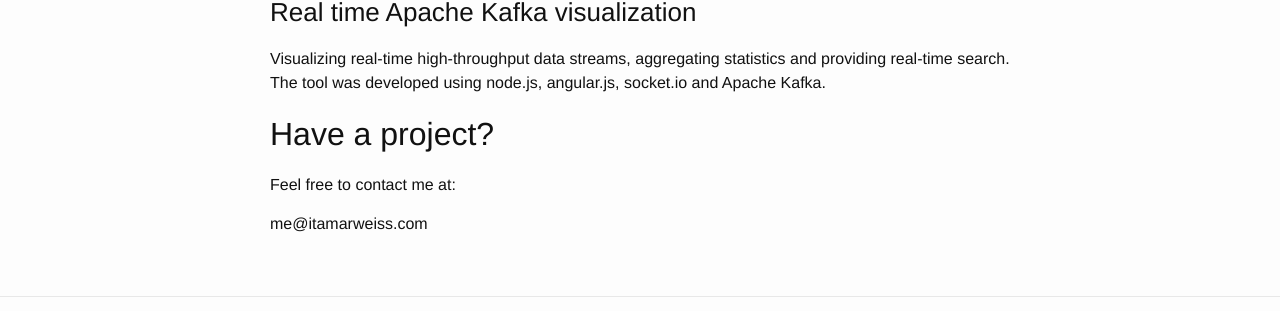
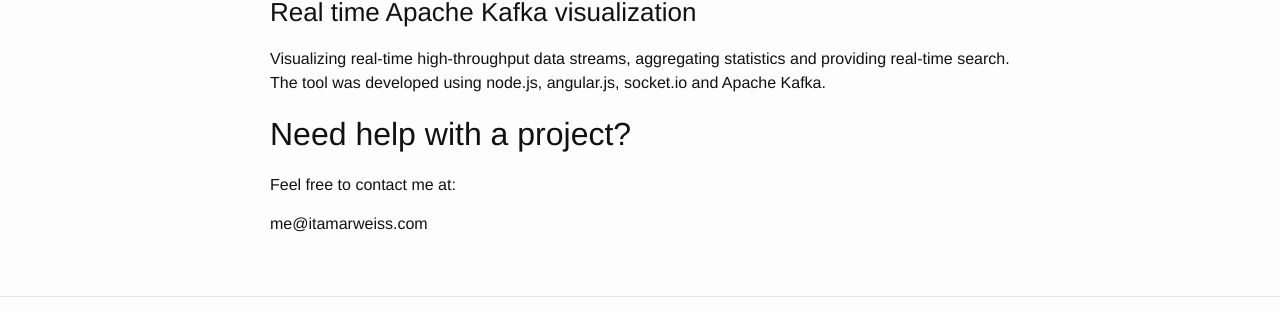
Before and after one commit to itamarwe/itamarwe.github.io, a Jekyll site: the page built from portfolio.md, in a window 1280 px wide. Shown: the part 1854-2165 px from the top of the page. Built offline with Jekyll 4.4.1, drawn with Linux system fonts in a browser that asks for light colours.

Commit message:
Phrasing

```diff
--- a/portfolio.md
+++ b/portfolio.md
@@ -46,7 +46,7 @@ A user-friendly Facebook for app that allows to create and practice flash-cards.
 Visualizing real-time high-throughput data streams, aggregating statistics and providing real-time search.
 The tool was developed using node.js, angular.js, socket.io and Apache Kafka.
 
-## Have a project?
+## Need help with a project?
 
 Feel free to contact me at:
 
```
